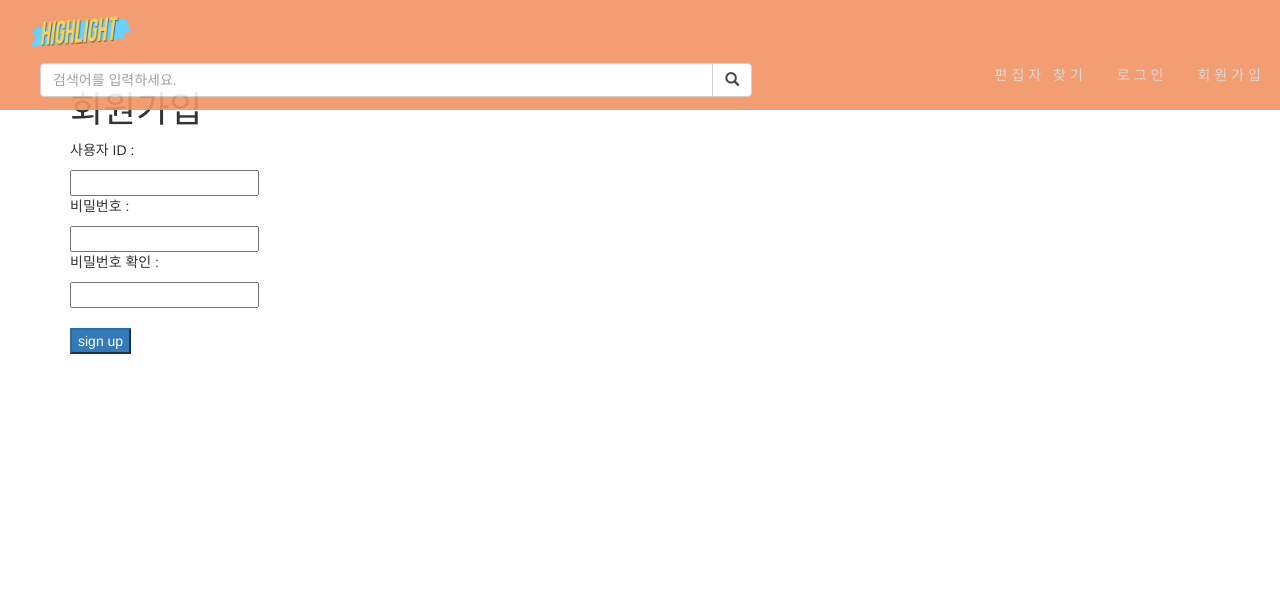
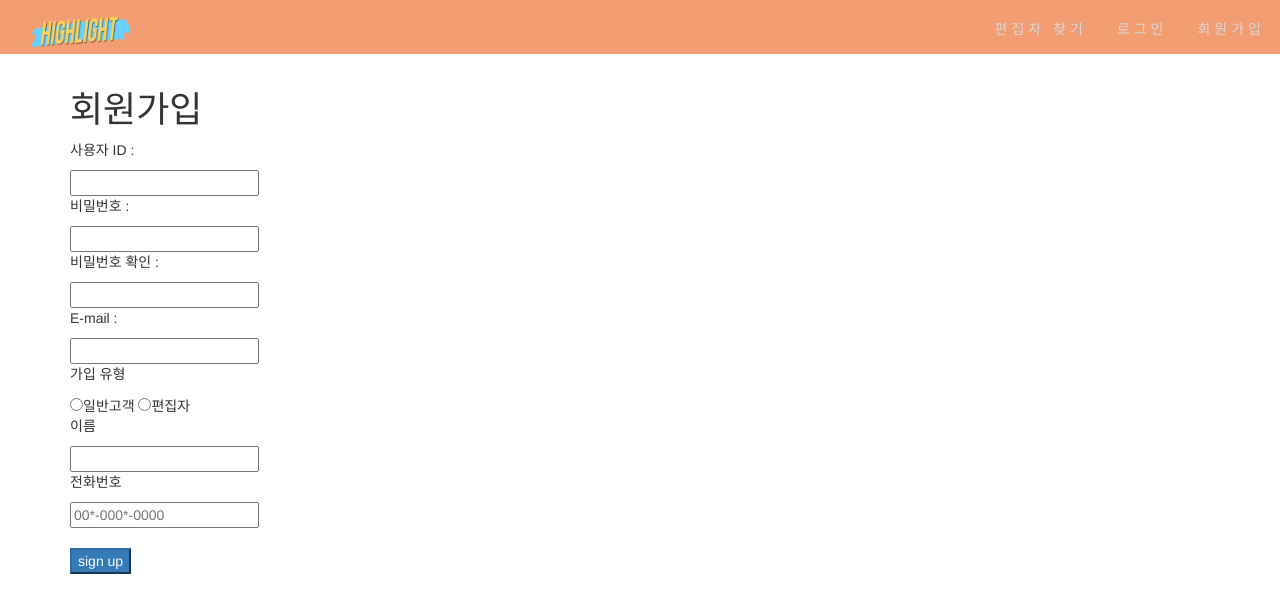
Before and after one commit to LikeLionCBNU/highlight, a Django app: page /user/signup/ in a window 1280 px wide. Shown: the top 613 px of the page. Run offline with Django 3.2, Linux system fonts and the light colour scheme; some libraries are stand-ins or nearby versions.

Commit message:
base.html 수정 / 로그인, 회원가입 기능 구현 중(오류때문에 수정 필요)

```diff
--- a/highlight/templates/base.html
+++ b/highlight/templates/base.html
@@ -24,23 +24,27 @@
 						<img class="logo" src="{% static 'img/highlight_logo.png' %}" alt="highlight_logo">
 					</a>
 				</div>
-				<form class="navbar-form pull-left" role="search">
-            <div class="input-group" style="width:800px">
-               <input type="text" class="form-control" placeholder="검색어를 입력하세요." >
-               <div class="input-group-btn">
-                  <button type="submit" class="btn btn-default"><span class="glyphicon glyphicon-search"></span></button>
-               </div>
-            </div>
-         </form>
+				{% if user.is_active %}
 				<div class="collapse navbar-collapse" id="myNavbar">
+					{{user.username}}
+					<ul class="nav navbar-nav navbar-right">
+						<li><a href="#">편집자 찾기</a></li>
+						<li><a href="{% url 'user:mypage' %}">마이페이지</a></li>
+						<li><a href="{% url 'user:logout' %}">로그아웃</a></li>
+						{% comment %} href={% url '앱이름:urls.py에서 지정한 url name'%} {% endcomment %}
+					</ul>
+				</div>
+				{% else %}
+				<div class="collapse navbar-collapse" id="myNavbar">
+					{{user.username}}
 					<ul class="nav navbar-nav navbar-right">
 						<li><a href="#">편집자 찾기</a></li>
 						<li><a href="{% url 'user:login' %}">로그인</a></li>
 						<li><a href="{% url 'user:signup' %}">회원가입</a></li>
 						{% comment %} href={% url '앱이름:urls.py에서 지정한 url name'%} {% endcomment %}
 					</ul>
-
 				</div>
+				{% endif %}
 			</div>
 		</nav>
 
--- a/highlight/templates/user/signup.html
+++ b/highlight/templates/user/signup.html
@@ -4,7 +4,7 @@
 <div class="container">
     <h1>회원가입</h1>
 
-    <form action="">
+    <form action="{% url 'user:signup' %}" method="POST">
         {% csrf_token %}
         <p>사용자 ID : </p>
         <input name="username" type="text">
@@ -13,6 +13,18 @@
         <input name="password" type="password">
         <p>비밀번호 확인 : </p>
         <input name="password_confirm" type="password">
+        <br>
+        <p>E-mail : </p>
+        <input name="email" type="email">
+        <br>
+        <p>가입 유형</p>
+        <input type="radio" name="user_type" value="customer">일반고객
+        <input type="radio" name="user_type" value="editor">편집자
+        <p>이름</p>
+        <input name="name" type="text">
+        <br>
+        <p>전화번호</p>
+        <input name="phone_nuber" type="tel" placeholder="00*-000*-0000" pattern="[0-9]{2,3}-[0-9]{3.4}-[0-9]{3,4}">
         <br><br>
         <input type="submit" class="btn-primary" value="sign up">
     </form>
--- a/highlight/user/form.py
+++ b/highlight/user/form.py
@@ -1,2 +1,3 @@
 from django import forms
-from django.contrib.auth.models import User
+from django.contrib.auth import get_user_model
+User = get_user_model()
--- a/highlight/user/models.py
+++ b/highlight/user/models.py
@@ -4,7 +4,7 @@ from django.utils import timezone
 
 # Create your models here.
 class CustomUserManager(BaseUserManager):
-    def create_user(self, username, email = None, password = None):
+    def create_user(self, username, email=None, password = None):
         user = self.model(
             username=username,
             email=email,
@@ -46,7 +46,7 @@ class User(AbstractBaseUser, PermissionsMixin):
         max_length=30,
     )
     phone_number=models.CharField(
-        max_length=12,
+        max_length=13,
     )
 
     is_active = models.BooleanField(default=True)
--- a/highlight/user/urls.py
+++ b/highlight/user/urls.py
@@ -7,4 +7,5 @@ urlpatterns = [
     path('signup/', views.signup, name='signup'),
     path('login/', views.login, name='login'),
     path('logout/', views.logout, name='logout'),
+    path('mypage/', views.mypage, name='mypage'),
 ]
--- a/highlight/user/views.py
+++ b/highlight/user/views.py
@@ -2,14 +2,40 @@ from django.shortcuts import render, redirect
 from django.contrib.auth.models import User
 from django.contrib import auth
 
+
 # Create your views here.
 def signup(request):
+    if request.method == "POST":
+        if request.POST["password"] == request.POST["password_confirm"]:
+            user = User.objects.create_user(
+                username=request.POST["username"],
+                password=request.POST["password"],
+                email=request.POST["email"],
+            )
+            auth.login(request,user)
+            return redirect('user:login')
+        return render(request, 'user/signup.html')
     return render(request, 'user/signup.html')
 
 
 def login(request):
-    return render(request, 'user/login.html')
+    if request.method == "POST":
+        username = request.POST['username']
+        password = request.POST['password']
+        user = auth.authenticate(request, username=username, password=password)
+        if user is not None:
+            print("인증성공")
+            auth.login(request, user)
+            return redirect('portfolio')
+        else:
+            print("인증실패")
+            return render(request, 'user/login_test.html', {'error': '사용자ID 혹은 비밀번호가 잘못되었습니다.'})
+    else:
+        return render(request, 'user/login.html')
 
 def logout(request):
     auth.logout(request)
-    return redirect(request,'home')
+    return redirect('user:login')
+
+def mypage(request):
+    return render(request, 'home')
```
Also changed, not shown: highlight/templates/user/login.html (+7 -1 lines).
